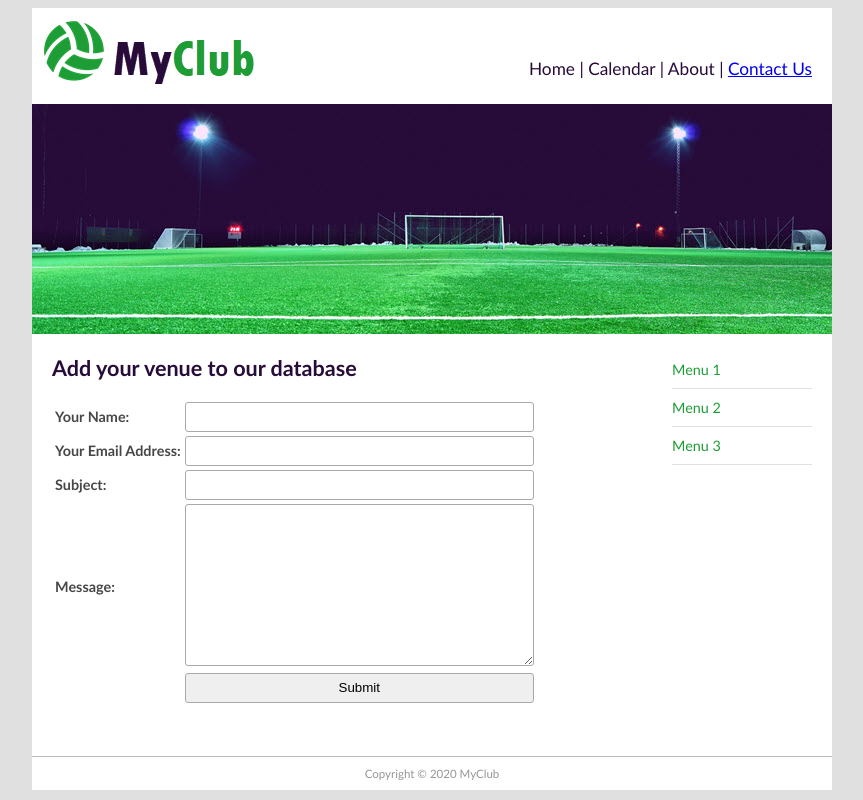
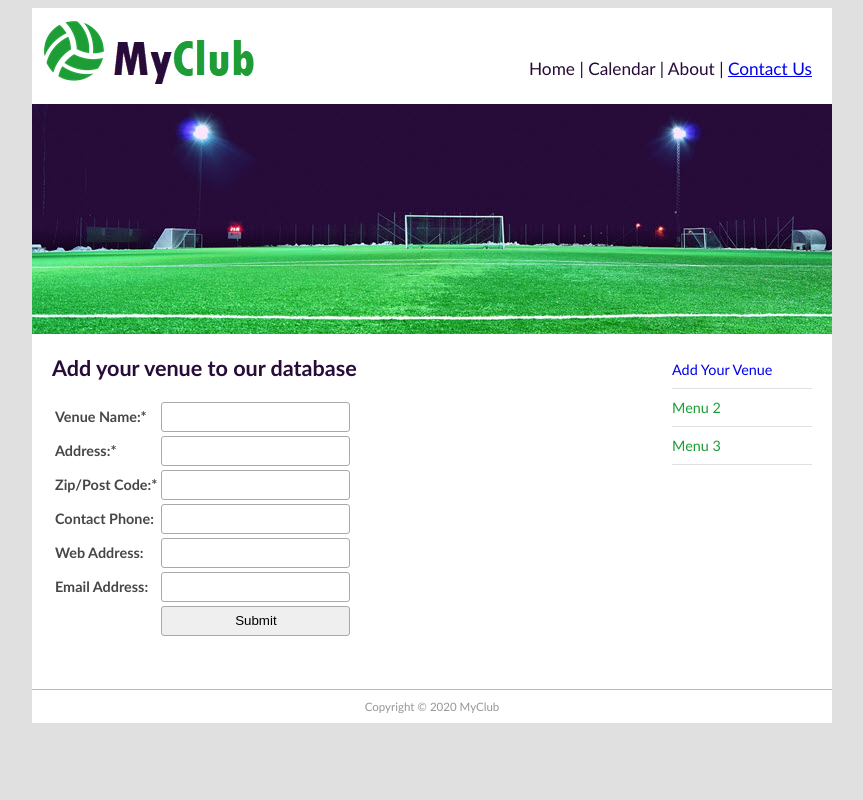
Before and after one commit to prianthon/django25okt2020, a Django app: template contoh_kode/myclub_project_chapters/CH10/myclub_root/events/templates/events/add_venue.html in a window 1280 px wide. Shown: the whole page, without its empty margins (208-1071 px from the left). Run offline with Django 3.2, Linux system fonts and the light colour scheme; the template is opened without the code that fills it: values that come from a table or form of the project are taken from there, others are empty.

Commit message:
form add database

```diff
--- /dev/null
+++ b/myclub_project/myclub_root/events/forms.py
@@ -0,0 +1,16 @@
+from django import forms
+from django.forms import ModelForm
+from .models import Venue
+
+class VenueForm(ModelForm):
+    required_css_class = 'required'
+    class Meta:
+        model = Venue
+        fields = '__all__'
+
+    def clean(self):
+        cleaned_data = super().clean()
+        phone = cleaned_data.get("phone")
+        email_address = cleaned_data.get("email_address")
+        if not (phone or email_address):
+            raise forms.ValidationError("You must enter either a phone number or an email, or both.")
--- a/myclub_project/myclub_root/events/urls.py
+++ b/myclub_project/myclub_root/events/urls.py
@@ -3,6 +3,7 @@ from . import views
 
 urlpatterns = [
     path('', views.index, name='index'),
+    path('add_venue/', views.add_venue, name='add-venue'),
     path('events/', views.all_events, name='show-events'),
     # path('<int:year>/<str:month>/', views.index, name='index'),
     re_path(r'^(?P<year>[0-9]{4})/(?P<month>0?[1-9]|1[0-2])/', views.index, name='index'),
--- a/myclub_project/myclub_root/myclub_site/static/main.css
+++ b/myclub_project/myclub_root/myclub_site/static/main.css
@@ -116,3 +116,6 @@ input {
     border: 1px solid green;
     border-radius: 3px;
 }
+.required label:after {
+  content: "*";
+}
--- a/myclub_project/myclub_root/myclub_site/templates/base.html
+++ b/myclub_project/myclub_root/myclub_site/templates/base.html
@@ -20,7 +20,7 @@
     <aside id="rightsidebar">
       <nav id="nav">
         <ul>
-          <li>Menu 1</li>
+          <li><a href="/add_venue">Add Your Venue</a></li>
           <li>Menu 2</li>
           <li>Menu 3</li>
         </ul>
```
Also changed, not shown: myclub_project/myclub_root/events/templates/events/add_venue.html (added, +24 -0 lines), myclub_project/myclub_root/events/views.py (+20 -1 lines), myclub_project/myclub_root/db.sqlite3.
